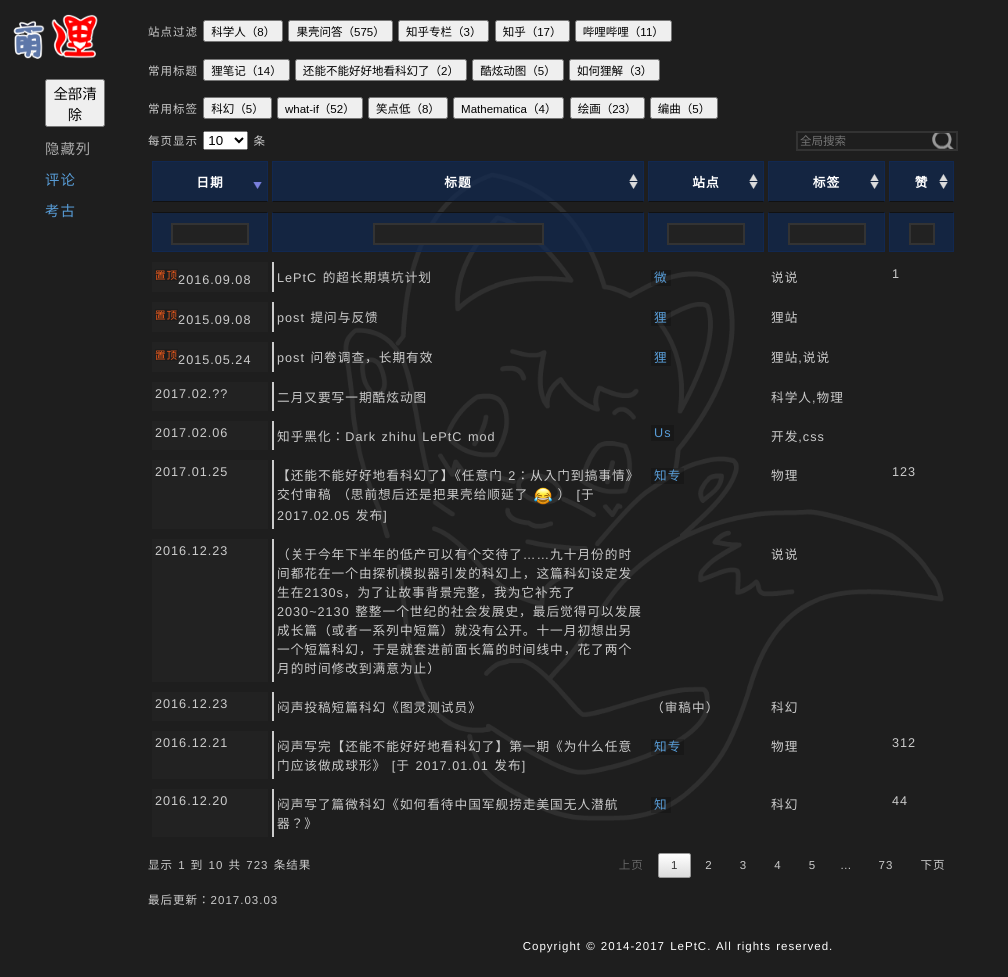
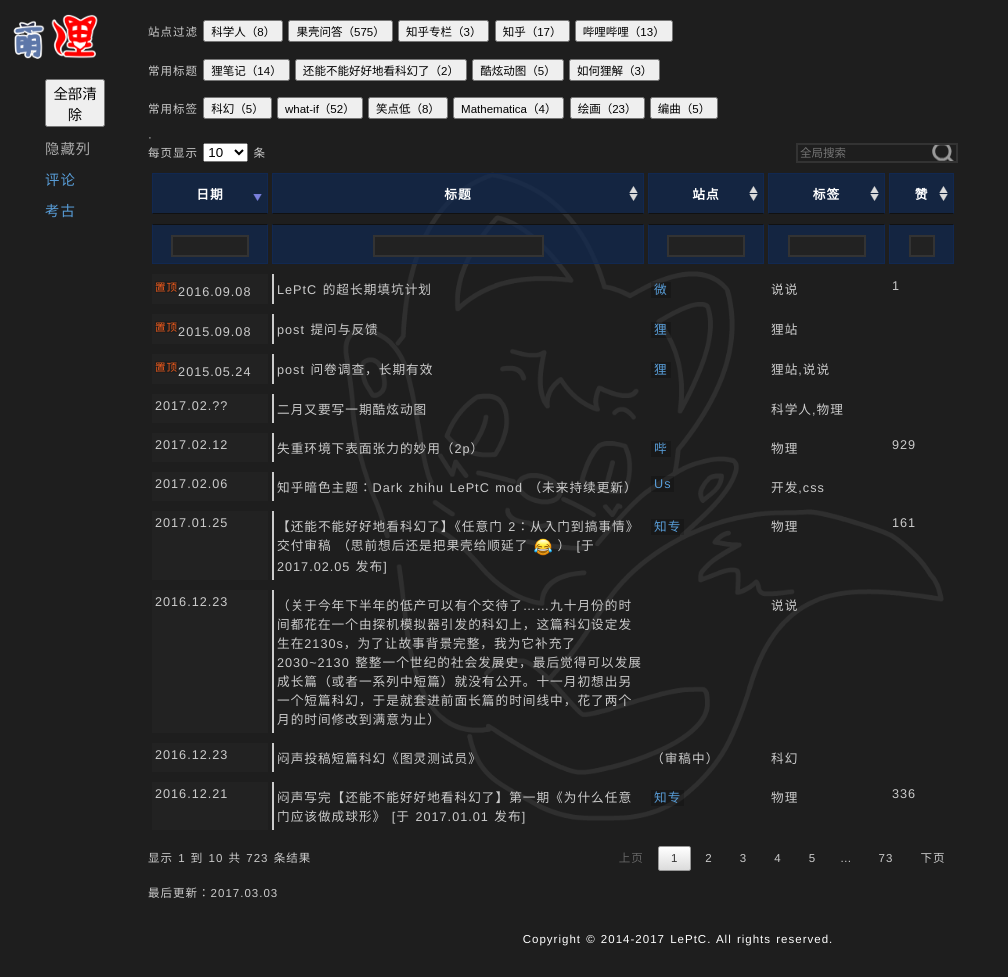
Before and after one commit to LePtC/LePtC.github.io, a Jekyll site: the page built from index.html, in a window 1280 px wide and 977 px high. Shown: the whole window, without its empty margins (0-1008 px from the left). Built offline with Jekyll 4.4.1, drawn with Linux system fonts in a browser that asks for light colours; Markdown is read by kramdown in place of the engine named in the settings; comment, search, counter and statistics services are not loaded; some of the changed lines change nothing that is shown.

Commit message:
updare index

```diff
--- a/index.html
+++ b/index.html
@@ -151,7 +151,7 @@
 <button type="button" onclick="inject('站点','壳问')">果壳问答（575）</button>
 <button type="button" onclick="inject('站点','知专')">知乎专栏（3）</button>
 <button type="button" onclick="inject('站点','知')">知乎（17）</button>
-<button type="button" onclick="inject('站点','哔')">哔哩哔哩（11）</button>
+<button type="button" onclick="inject('站点','哔')">哔哩哔哩（13）</button>
 </p>
 
 <p>常用标题
@@ -205,15 +205,20 @@
 <td></td>
 <td>科学人,物理</td><td></td></tr>
 
+<tr><td>2017.02.12</td>
+  <td>失重环境下表面张力的妙用（2p）</td>
+<td><a href="http://www.bilibili.com/video/av8579108">哔</a></td>
+<td>物理</td><td>929</td></tr>
+
 <tr><td>2017.02.06</td>
-  <td>知乎黑化：Dark zhihu LePtC mod</td>
+  <td>知乎暗色主题：Dark zhihu LePtC mod （未来持续更新）</td>
 <td><a href="https://userstyles.org/styles/138553/dark-zhihu-leptc-mod">Us</a></td>
 <td>开发,css</td><td></td></tr>
 
 <tr><td>2017.01.25</td>
   <td>【还能不能好好地看科幻了】《任意门 2：从入门到搞事情》交付审稿 （思前想后还是把果壳给顺延了 <img src="img/xcry.png" alt="[笑 cry]"> ） [于 2017.02.05 发布]</td>
 <td><a href="https://zhuanlan.zhihu.com/p/25007736">知专</a></td>
-<td>物理</td><td>123</td></tr>
+<td>物理</td><td>161</td></tr>
 
 <tr><td>2016.12.23</td>
   <td>（关于今年下半年的低产可以有个交待了……九十月份的时间都花在一个由探机模拟器引发的科幻上，这篇科幻设定发生在2130s，为了让故事背景完整，我为它补充了 2030~2130 整整一个世纪的社会发展史，最后觉得可以发展成长篇（或者一系列中短篇）就没有公开。十一月初想出另一个短篇科幻，于是就套进前面长篇的时间线中，花了两个月的时间修改到满意为止）</td>
@@ -228,7 +233,7 @@
 <tr><td>2016.12.21</td>
   <td>闷声写完【还能不能好好地看科幻了】第一期《为什么任意门应该做成球形》 [于 2017.01.01 发布]</td>
 <td><a href="https://zhuanlan.zhihu.com/p/24485060">知专</a></td>
-<td>物理</td><td>312</td></tr>
+<td>物理</td><td>336</td></tr>
 
 <tr><td>2016.12.20</td>
   <td>闷声写了篇微科幻《如何看待中国军舰捞走美国无人潜航器？》</td>
@@ -282,7 +287,7 @@
 <td>编曲</td><td>6</td></tr>
 
 <tr><td>2016.09.01</td>
-  <td>【编曲】P1 的加长交响乐版（2p）</td>
+  <td>【编曲】P1 的加长交响乐版（2p） （完成度不足，于 2017.02 撤回）</td>
 <td><a href="http://www.bilibili.com/video/av6117048">哔</a></td>
 <td>编曲</td><td>4</td></tr>
 
@@ -335,14 +340,15 @@
 <td><a href="http://www.bilibili.com/video/av5154880/#reply112771625">哔</a>
     <a href="https://www.zhihu.com/question/48042706/answer/108921720">知</a>
     <a href="http://www.guokr.com/article/441536/#reply3009389">壳</a></td>
-<td>科幻</td><td><!-- 39+867+116 -->1022</td></tr>
+<td>科幻</td><td><!-- 39+885+116 -->1040</td></tr>
 
 <tr><td>2016.06.29</td>
   <td><!-- 【狸站用户福利】<a href="popsci/p160620/"> -->果壳评论音轨：在下坂本（物理部分）</td>
 <td><a href="http://www.guokr.com/article/441536/">壳</a>
-    <a href="http://weibo.com/ttarticle/p/show?id=2309351000043993465418595448">微</a></td>
-<td>科学人,物理</td><td><!-- 8+279 -->287</td></tr>
-
+    <a href="http://weibo.com/ttarticle/p/show?id=2309351000043993465418595448">微</a>
+    <a href="http://www.bilibili.com/video/av5141252/">哔</a></td>
+<td>科学人,物理</td><td><!-- 8+279+8 -->295</td></tr>
+·
 <tr><td>2016.06.24</td>
   <td>用了六年半的旧电脑终于跪了，换(chong)了(zhi)电(xin)脑(yang) #Thinkpad X1 Yoga#，有一段时间无法更新狸站。LeNote 一直无法编译差点弃坑，绝望中发现原来没装 Adobe 仿宋字体 <img src="img/xcry.png" alt="[笑 cry]"> #你是何时产生了装了 Adobe 就自动装了 Adobe 字体的错觉#</td>
 <td></td>
@@ -424,7 +430,7 @@
   <td>【 What-if 】聚月光能否点火？</td>
 <td><a href="http://www.guokr.com/post/728006/">壳</a>
     <a href="https://www.zhihu.com/question/40403436/answer/94948184">知</a></td>
-<td>物理</td><td><!-- 141+29 -->170</td></tr>
+<td>物理</td><td><!-- 142+29 -->171</td></tr>
 
 <tr><td>2016.04.08</td>
   <td>线代上一版本有几张三维矢量图把 pdf 弄得又大又卡，本版已修复</td>
@@ -539,7 +545,7 @@
 <td>说说</td><td></td></tr>
 
 <tr><td>2015.10.30</td>
-  <td>科幻词条 <a href="wiki/marshosphere/">棉花糖层</a> （注：由于涉及剧透，百科词条已于 2016 全部下线）</td>
+  <td>科幻词条 <a href="wiki/marshosphere/">棉花糖层</a> （由于可能造成剧透，百科词条于 2016 全部撤回）</td>
 <td></td>
 <td>科幻</td><td></td></tr>
 
@@ -567,7 +573,7 @@
 <tr><td>2015.09.18</td>
   <td>怎样学好物理学专业？</td>
 <td><a href="http://www.zhihu.com/question/35703887/answer/64096204">知</a></td>
-<td>物理,笔记</td><td>273</td></tr>
+<td>物理,笔记</td><td>285</td></tr>
 
 <tr><td>2015.09.16</td>
   <td>一个冷故事… </td>
@@ -605,7 +611,7 @@
 <td>狸站</td><td></td></tr>
 
 <tr><td>2015.08.18</td>
-  <td>第一个科幻词条 <a href="wiki/lesolar/">狸太阳</a> （注：由于涉及剧透，百科词条已于 2016 全部下线）</td>
+  <td>第一个科幻词条 <a href="wiki/lesolar/">狸太阳</a> （由于可能造成剧透，百科词条于 2016 全部撤回）</td>
 <td></td>
 <td>科幻</td><td></td></tr>
 
@@ -680,7 +686,7 @@
 <td>狸站,开发</td><td></td></tr>
 
 <tr><td>2015.06.13</td>
-  <td>「科幻理论」组加入百科词条 （注：由于涉及剧透，百科词条已于 2016 全部下线）</td>
+  <td>「科幻理论」组加入百科词条 （由于可能造成剧透，百科词条于 2016 全部撤回）</td>
 <td></td>
 <td>狸站,开发</td><td></td></tr>
 
@@ -734,10 +740,10 @@
 <td></td>
 <td>狸站,开发</td><td></td></tr>
 
-<tr><td>2015.04.27</td>
+<!-- <tr><td>2015.04.27</td>
   <td>看不懂系列 <a href="popsci/s2p2/">薛定谔的猫问题</a> 大坑已填</td>
 <td><a href="http://www.guokr.com/answer/551852/">壳问</a></td>
-<td>物理</td><td>41</td></tr>
+<td>物理</td><td>41</td></tr> -->
 
 <tr><td>2015.04.23</td>
   <td>【脑洞大开】如何搬运小行星？</td>
@@ -756,7 +762,7 @@
 <td>说说</td><td></td></tr>
 
 <tr><td>2015.04.02</td>
-  <td>「<a href="wiki/index.html#科幻作品">科幻作品</a>」组加入百科词条 （注：由于涉及剧透，百科词条已于 2016 全部下线）</td>
+  <td>「<a href="wiki/index.html#科幻作品">科幻作品</a>」组加入百科词条 （由于可能造成剧透，百科词条于 2016 全部撤回）</td>
 <td></td>
 <td>狸站</td><td></td></tr>
 
@@ -766,7 +772,7 @@
 <td>笔记,开发</td><td></td></tr>
 
 <tr><td>2015.03.28</td>
-  <td><a href="wiki/minko/">名柯狸</a>人物插图完成 （注：由于涉及剧透，百科词条已于 2016 全部下线）</td>
+  <td><a href="wiki/minko/">名柯狸</a>人物插图完成 （由于可能造成剧透，百科词条于 2016 全部撤回）</td>
 <td></td>
 <td>绘画</td><td></td></tr>
 
@@ -776,7 +782,7 @@
 <td>绘画,狸站</td><td></td></tr>
 
 <tr><td>2015.03.21</td>
-  <td>萌狸百科的第一张插图在<a href="wiki/questpig/">题猪</a>词条发布 （注：由于涉及剧透，百科词条已于 2016 全部下线）</td>
+  <td>萌狸百科的第一张插图在<a href="wiki/questpig/">题猪</a>词条发布 （由于可能造成剧透，百科词条于 2016 全部撤回）</td>
 <td></td>
 <td>绘画</td><td></td></tr>
 
@@ -1013,7 +1019,7 @@
 <tr><td>  2013.08.22  </td><td> 有没有可能存在由水构成的星球？ </td><td><a href="  http://www.guokr.com/answer/548028/ ">壳问</a></td><td> what-if </td><td> 126 </td></tr>
 <tr><td>  2013.08.11  </td><td> 光路的折射实质是什么？ </td><td><a href="  http://www.guokr.com/answer/540716/ ">壳问</a></td><td>   </td><td> 123 </td></tr>
 <tr><td>  2013.12.29  </td><td> 能否简单的说一下光速不变现象？ </td><td><a href="  http://www.guokr.com/answer/629338/ ">壳问</a></td><td>   </td><td> 120 </td></tr>
-<tr><td>  2014.09.03  </td><td> 在火星上，夕阳是蓝色的吗？为什么？ </td><td><a href="  http://www.guokr.com/answer/741245/ ">壳问</a></td><td>   </td><td> 119 </td></tr>
+<tr><td>  2014.09.03  </td><td> 在火星上，夕阳是蓝色的吗？为什么？ [于 2016.05.23 Update]</td><td><a href="  http://www.guokr.com/answer/741245/ ">壳问</a></td><td>   </td><td> 119 </td></tr>
 <tr><td>  2014.01.14  </td><td> 为什么铁元素的平均核子质量最小？或者说为什么会出现一个极小值，而不是一直递增或递减？  </td><td><a href="  http://www.guokr.com/answer/638333/ ">壳问</a></td><td>   </td><td> 117 </td></tr>
 <tr><td>  2014.11.08  </td><td> 量子纠缠是如何被观测到的？ （果壳问答第一季作品完结）</td><td><a href="  http://www.guokr.com/answer/758493/ ">壳问</a></td><td>   </td><td> 114 </td></tr>
 <tr><td>  2014.08.09  </td><td> 为什么铁丝掰弯容易掰直难？ </td><td><a href="  http://www.guokr.com/answer/732525/ ">壳问</a></td><td>   </td><td> 114 </td></tr>
@@ -1035,7 +1041,7 @@
 <tr><td>  2014.06.29  </td><td> 有没有比哈勃的命名更多的名人？
  </td><td><a href="  http://www.guokr.com/answer/716124/ ">壳问</a></td><td>   </td><td> 78  </td></tr>
 <tr><td>  2014.06.01  </td><td> 为什么在炎炎夏日下，在平直的公路上行驶，会看到前方路面好像积水一样，似乎能看到前方车成对称镜像？  </td><td><a href="  http://www.guokr.com/answer/705170/ ">壳问</a></td><td>   </td><td> 78  </td></tr>
-<tr><td>  2014.02.24  </td><td> 电子可以相对原子核静止不动嘛？ </td><td><a href="  http://www.guokr.com/answer/661791/ ">壳问</a></td><td>   </td><td> 77  </td></tr>
+<tr><td>  2014.02.24  </td><td> 电子可以相对原子核静止不动嘛？ [于 2015.01.19 Update]</td><td><a href="  http://www.guokr.com/answer/661791/ ">壳问</a></td><td>   </td><td> 77  </td></tr>
 <tr><td>  2013.09.05  </td><td> 假设有一个魔法能让电荷消失，那么会发生什么？  </td><td><a href="  http://www.guokr.com/answer/555702/ ">壳问</a></td><td> what-if </td><td> 77  </td></tr>
 <tr><td>  2014.05.17  </td><td> 假如太阳系脱离了银河系进入到星系空间会怎么样啊？  </td><td><a href="  http://www.guokr.com/answer/699565/ ">壳问</a></td><td> what-if </td><td> 75  </td></tr>
 <tr><td>  2013.09.17  </td><td> 一个天体要有多小，人类站在其地表才能明显看出其地平线的弧度？  </td><td><a href="  http://www.guokr.com/answer/561127/ ">壳问</a></td><td> what-if </td><td> 75  </td></tr>
@@ -1089,14 +1095,14 @@
 <tr><td>  2013.09.22  </td><td> 为什么彩虹中没有粉色？ </td><td><a href="  http://www.guokr.com/answer/563239/ ">壳问</a></td><td>   </td><td> 47  </td></tr>
 <tr><td>  2014.03.07  </td><td> 怎样用你的专业约架/比试本领？ </td><td><a href="  http://www.guokr.com/answer/668597/ ">壳问</a></td><td>   </td><td> 46  </td></tr>
 <tr><td>  2014.02.21  </td><td> 如何确定中微子是来自哪个方向的？  </td><td><a href="  http://www.guokr.com/answer/660121/ ">壳问</a></td><td>   </td><td> 46  </td></tr>
-<tr><td>  2014.09.02  </td><td> 五种有趣的物理现象，原理都是什么？ </td><td><a href="  http://www.guokr.com/answer/741215/ ">壳问</a></td><td>   </td><td> 45  </td></tr>
+<tr><td>  2014.09.02  </td><td> 五种有趣的物理现象，原理都是什么？ [于 2016.12.27 Update]</td><td><a href="  http://www.guokr.com/answer/741215/ ">壳问</a></td><td>   </td><td> 45  </td></tr>
 <tr><td>  2014.02.26  </td><td> 为什么物理学家们常干一些类似LHC这样很惊人的事情，而其他学科似乎就不是这种风格？ </td><td><a href="  http://www.guokr.com/answer/663017/ ">壳问</a></td><td>   </td><td> 45  </td></tr>
 <tr><td>  2013.12.06  </td><td> 大学里，最让你长知识的一门课是什么？  </td><td><a href="  http://www.guokr.com/answer/612651/ ">壳问</a></td><td>   </td><td> 45  </td></tr>
 <tr><td>  2014.07.29  </td><td> 物理学中的许多现象能够追根求底吗？ </td><td><a href="  http://www.guokr.com/answer/728043/ ">壳问</a></td><td>   </td><td> 44  </td></tr>
 <tr><td>  2014.02.26  </td><td> 实粒子周围为什么包围有虚粒子？ </td><td><a href="  http://www.guokr.com/answer/663094/ ">壳问</a></td><td>   </td><td> 44  </td></tr>
 <tr><td>  2013.11.17  </td><td> 宇宙的年龄约为138亿年，为什么目前可观测半径却为460亿光年？  </td><td><a href="  http://www.guokr.com/answer/596870/ ">壳问</a></td><td>   </td><td> 41  </td></tr>
 <tr><td>  2013.09.18  </td><td> 图片中的3D效果是怎么做出来的？  </td><td><a href="  http://www.guokr.com/answer/561448/ ">壳问</a></td><td>   </td><td> 41  </td></tr>
-<tr><td>  2013.08.28  </td><td> 相对于某观察者，他未观察到的结果相对于他都是处于叠加态吗？ </td><td><a href="  http://www.guokr.com/answer/551852/ ">壳问</a></td><td>   </td><td> 41  </td></tr>
+<tr><td>  2013.08.28  </td><td> 相对于某观察者，他未观察到的结果相对于他都是处于叠加态吗？ [于 2015.04.27 Update]</td><td><a href="  http://www.guokr.com/answer/551852/ ">壳问</a></td><td>   </td><td> 41  </td></tr>
 <tr><td>  2014.02.27  </td><td> 在地球上增加一个新物种，你会设计个什么样的？  </td><td><a href="  http://www.guokr.com/answer/663346/ ">壳问</a></td><td>   </td><td> 40  </td></tr>
 <tr><td>  2013.07.29  </td><td> 太阳系里面一颗小行星可能把月球撞到地球上来么？ </td><td><a href="  http://www.guokr.com/answer/532287/ ">壳问</a></td><td> what-if </td><td> 40  </td></tr>
 <tr><td>  2014.11.05  </td><td> 粒子的自旋是什么意思？ </td><td><a href="  http://www.guokr.com/answer/757523/ ">壳问</a></td><td>   </td><td> 39  </td></tr>
```
Also changed, not shown: img/163.ico (added).
